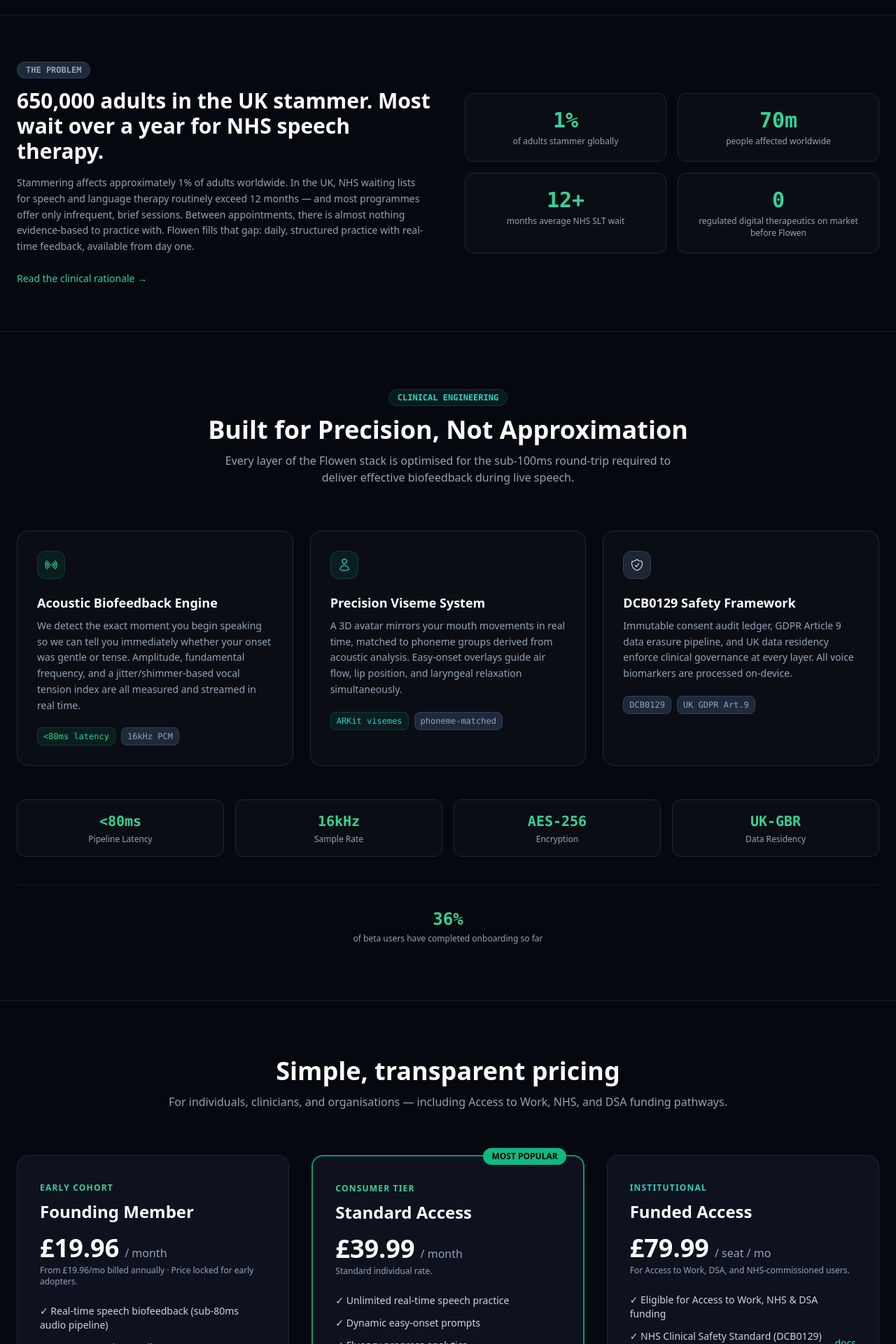
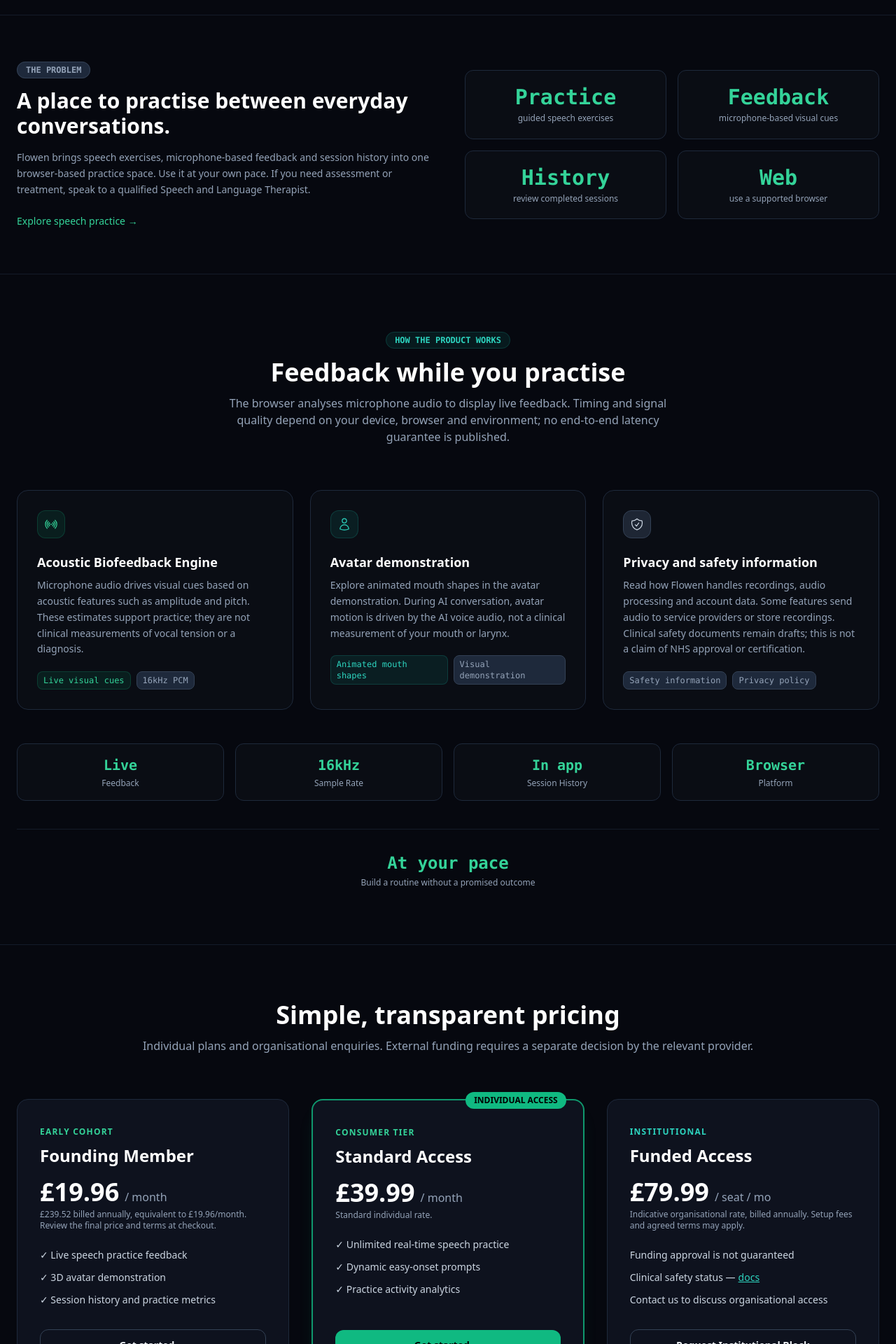
Before and after one commit to flowentechnologies/flowen-platform, a Next.js app: page / in a window 1280 px wide. Shown: the part 1660-3580 px from the top of the page at 70% size. Built offline with nearby package versions, Linux system fonts and the light colour scheme; no server answers.

Commit message:
fix: public factual copy - src/app/page.tsx [skip ci]

```diff
--- a/src/app/page.tsx
+++ b/src/app/page.tsx
@@ -27,21 +27,21 @@
                 THE PROBLEM
               </span>
               <h2 className="text-2xl md:text-3xl font-bold text-white mt-4 leading-snug">
-                650,000 adults in the UK stammer. Most wait over a year for NHS speech therapy.
+                A place to practise between everyday conversations.
               </h2>
               <p className="text-slate-400 text-sm mt-4 leading-relaxed">
-                Stammering affects approximately 1% of adults worldwide. In the UK, NHS waiting lists for speech and language therapy routinely exceed 12 months — and most programmes offer only infrequent, brief sessions. Between appointments, there is almost nothing evidence-based to practice with. Flowen fills that gap: daily, structured practice with real-time feedback, available from day one.
+                Flowen brings speech exercises, microphone-based feedback and session history into one browser-based practice space. Use it at your own pace. If you need assessment or treatment, speak to a qualified Speech and Language Therapist.
               </p>
               <a href="/resources/easy-onset-techniques" className="inline-flex items-center gap-2 text-sm text-emerald-400 hover:text-emerald-300 font-medium transition-colors mt-6">
-                Read the clinical rationale →
+                Explore speech practice →
               </a>
             </div>
             <div className="grid grid-cols-2 gap-4">
               {[
-                { value: '1%',  label: 'of adults stammer globally' },
-                { value: '70m', label: 'people affected worldwide' },
-                { value: '12+', label: 'months average NHS SLT wait' },
-                { value: '0',   label: 'regulated digital therapeutics on market before Flowen' },
+                { value: 'Practice', label: 'guided speech exercises' },
+                { value: 'Feedback', label: 'microphone-based visual cues' },
+                { value: 'History', label: 'review completed sessions' },
+                { value: 'Web', label: 'use a supported browser' },
               ].map(s => (
                 <div key={s.label} className="bg-[#0A0D14] border border-slate-800 rounded-xl p-5 text-center">
                   <div className="text-3xl font-black text-emerald-400 font-mono">{s.value}</div>
@@ -56,11 +56,11 @@
         <section id="technology" className="py-20 px-6 max-w-7xl mx-auto border-t border-slate-800/60">
           <div className="text-center mb-16">
             <span className="px-3 py-1 rounded-full text-xs font-mono font-bold bg-teal-500/10 text-teal-400 border border-teal-500/20">
-              CLINICAL ENGINEERING
+              HOW THE PRODUCT WORKS
             </span>
-            <h2 className="text-3xl md:text-4xl font-bold text-white mt-4">Built for Precision, Not Approximation</h2>
+            <h2 className="text-3xl md:text-4xl font-bold text-white mt-4">Feedback while you practise</h2>
             <p className="mt-3 text-slate-400 max-w-2xl mx-auto">
-              Every layer of the Flowen stack is optimised for the sub-100ms round-trip required to deliver effective biofeedback during live speech.
+              The browser analyses microphone audio to display live feedback. Timing and signal quality depend on your device, browser and environment; no end-to-end latency guarantee is published.
             </p>
           </div>
 
@@ -73,10 +73,10 @@
               </div>
               <h3 className="text-lg font-bold text-white mb-2">Acoustic Biofeedback Engine</h3>
               <p className="text-slate-400 text-sm leading-relaxed">
-                We detect the exact moment you begin speaking so we can tell you immediately whether your onset was gentle or tense. Amplitude, fundamental frequency, and a jitter/shimmer-based vocal tension index are all measured and streamed in real time.
+                Microphone audio drives visual cues based on acoustic features such as amplitude and pitch. These estimates support practice; they are not clinical measurements of vocal tension or a diagnosis.
               </p>
               <div className="mt-5 flex items-center gap-2">
-                <span className="px-2 py-1 bg-emerald-500/10 border border-emerald-500/20 rounded-lg text-xs font-mono text-emerald-400">&lt;80ms latency</span>
+                <span className="px-2 py-1 bg-emerald-500/10 border border-emerald-500/20 rounded-lg text-xs font-mono text-emerald-400">Live visual cues</span>
                 <span className="px-2 py-1 bg-slate-800 border border-slate-700 rounded-lg text-xs font-mono text-slate-400">16kHz PCM</span>
               </div>
             </div>
@@ -87,13 +87,13 @@
                   <path strokeLinecap="round" strokeLinejoin="round" d="M15.75 6a3.75 3.75 0 11-7.5 0 3.75 3.75 0 017.5 0zM4.501 20.118a7.5 7.5 0 0114.998 0A17.933 17.933 0 0112 21.75c-2.676 0-5.216-.584-7.499-1.632z" />
                 </svg>
               </div>
-              <h3 className="text-lg font-bold text-white mb-2">Precision Viseme System</h3>
+              <h3 className="text-lg font-bold text-white mb-2">Avatar demonstration</h3>
               <p className="text-slate-400 text-sm leading-relaxed">
-                A 3D avatar mirrors your mouth movements in real time, matched to phoneme groups derived from acoustic analysis. Easy-onset overlays guide air flow, lip position, and laryngeal relaxation simultaneously.
+                Explore animated mouth shapes in the avatar demonstration. During AI conversation, avatar motion is driven by the AI voice audio, not a clinical measurement of your mouth or larynx.
               </p>
               <div className="mt-5 flex items-center gap-2">
-                <span className="px-2 py-1 bg-teal-500/10 border border-teal-500/20 rounded-lg text-xs font-mono text-teal-400">ARKit visemes</span>
-                <span className="px-2 py-1 bg-slate-800 border border-slate-700 rounded-lg text-xs font-mono text-slate-400">phoneme-matched</span>
+                <span className="px-2 py-1 bg-teal-500/10 border border-teal-500/20 rounded-lg text-xs font-mono text-teal-400">Animated mouth shapes</span>
+                <span className="px-2 py-1 bg-slate-800 border border-slate-700 rounded-lg text-xs font-mono text-slate-400">Visual demonstration</span>
               </div>
             </div>
 
@@ -103,13 +103,13 @@
                   <path strokeLinecap="round" strokeLinejoin="round" d="M9 12.75L11.25 15 15 9.75m-3-7.036A11.959 11.959 0 013.598 6 11.99 11.99 0 003 9.749c0 5.592 3.824 10.29 9 11.623 5.176-1.332 9-6.03 9-11.622 0-1.31-.21-2.571-.598-3.751h-.152c-3.196 0-6.1-1.248-8.25-3.285z" />
                 </svg>
               </div>
-              <h3 className="text-lg font-bold text-white mb-2">DCB0129 Safety Framework</h3>
+              <h3 className="text-lg font-bold text-white mb-2">Privacy and safety information</h3>
               <p className="text-slate-400 text-sm leading-relaxed">
-                Immutable consent audit ledger, GDPR Article 9 data erasure pipeline, and UK data residency enforce clinical governance at every layer. All voice biomarkers are processed on-device.
+                Read how Flowen handles recordings, audio processing and account data. Some features send audio to service providers or store recordings. Clinical safety documents remain drafts; this is not a claim of NHS approval or certification.
               </p>
               <div className="mt-5 flex items-center gap-2">
-                <span className="px-2 py-1 bg-slate-800 border border-slate-700 rounded-lg text-xs font-mono text-slate-400">DCB0129</span>
-                <span className="px-2 py-1 bg-slate-800 border border-slate-700 rounded-lg text-xs font-mono text-slate-400">UK GDPR Art.9</span>
+                <span className="px-2 py-1 bg-slate-800 border border-slate-700 rounded-lg text-xs font-mono text-slate-400">Safety information</span>
+                <span className="px-2 py-1 bg-slate-800 border border-slate-700 rounded-lg text-xs font-mono text-slate-400">Privacy policy</span>
               </div>
             </div>
           </div>
@@ -117,10 +117,10 @@
           {/* Stats strip */}
           <div className="grid grid-cols-2 md:grid-cols-4 gap-4">
             {[
-              { label: 'Pipeline Latency', value: '<80ms' },
+              { label: 'Feedback', value: 'Live' },
               { label: 'Sample Rate',      value: '16kHz' },
-              { label: 'Encryption',       value: 'AES-256' },
-              { label: 'Data Residency',   value: 'UK-GBR' },
+              { label: 'Session History', value: 'In app' },
+              { label: 'Platform', value: 'Browser' },
             ].map(stat => (
               <div key={stat.label} className="bg-[#0A0D14] border border-slate-800 rounded-xl p-4 text-center">
                 <div className="text-xl font-black text-emerald-400 font-mono">{stat.value}</div>
@@ -131,8 +131,8 @@
 
           {/* Social proof */}
           <div className="mt-10 pt-8 border-t border-slate-800/60 text-center">
-            <div className="text-2xl font-black text-emerald-400 font-mono">36%</div>
-            <div className="text-xs text-slate-400 mt-1 max-w-xs mx-auto">of beta users have completed onboarding so far</div>
+            <div className="text-2xl font-black text-emerald-400 font-mono">At your pace</div>
+            <div className="text-xs text-slate-400 mt-1 max-w-xs mx-auto">Build a routine without a promised outcome</div>
           </div>
         </section>
 
@@ -140,7 +140,7 @@
         <section id="pricing" className="py-20 px-6 max-w-7xl mx-auto border-t border-slate-800/60">
           <div className="text-center mb-16">
             <h2 className="text-3xl md:text-4xl font-bold text-white">Simple, transparent pricing</h2>
-            <p className="mt-3 text-slate-400">For individuals, clinicians, and organisations — including Access to Work, NHS, and DSA funding pathways.</p>
+            <p className="mt-3 text-slate-400">Individual plans and organisational enquiries. External funding requires a separate decision by the relevant provider.</p>
           </div>
 
           <div className="grid grid-cols-1 md:grid-cols-3 gap-8">
@@ -153,11 +153,11 @@
                   <span className="text-4xl font-extrabold">£19.96</span>
                   <span className="text-slate-400 ml-2">/ month</span>
                 </div>
-                <p className="text-xs text-slate-400 mt-1">From £19.96/mo billed annually · Price locked for early adopters.</p>
+                <p className="text-xs text-slate-400 mt-1">£239.52 billed annually, equivalent to £19.96/month. Review the final price and terms at checkout.</p>
                 <ul className="mt-6 space-y-3 text-sm text-slate-300">
-                  <li className="flex items-center">✓ Real-time speech biofeedback (sub-80ms audio pipeline)</li>
-                  <li className="flex items-center">✓ 3D avatar &amp; viseme alignment</li>
-                  <li className="flex items-center">✓ Personal fluency progress metrics</li>
+                  <li className="flex items-center">✓ Live speech practice feedback</li>
+                  <li className="flex items-center">✓ 3D avatar demonstration</li>
+                  <li className="flex items-center">✓ Session history and practice metrics</li>
                 </ul>
               </div>
               <a
@@ -170,7 +170,7 @@
 
             {/* Standard Consumer */}
             <div className="bg-[#0E121E] border-2 border-emerald-500/80 rounded-2xl p-8 flex flex-col justify-between relative shadow-xl shadow-emerald-500/10">
-              <div className="absolute -top-3 right-6 bg-emerald-500 text-black text-xs font-bold px-3 py-1 rounded-full uppercase">Most Popular</div>
+              <div className="absolute -top-3 right-6 bg-emerald-500 text-black text-xs font-bold px-3 py-1 rounded-full uppercase">Individual Access</div>
               <div>
                 <span className="text-xs font-semibold text-emerald-400 uppercase tracking-widest">Consumer Tier</span>
                 <h3 className="text-2xl font-bold text-white mt-2">Standard Access</h3>
@@ -182,7 +182,7 @@
                 <ul className="mt-6 space-y-3 text-sm text-slate-300">
                   <li className="flex items-center">✓ Unlimited real-time speech practice</li>
                   <li className="flex items-center">✓ Dynamic easy-onset prompts</li>
-                  <li className="flex items-center">✓ Fluency progress analytics</li>
+                  <li className="flex items-center">✓ Practice activity analytics</li>
                 </ul>
               </div>
               <a
@@ -202,11 +202,11 @@
                   <span className="text-4xl font-extrabold">£79.99</span>
                   <span className="text-slate-400 ml-2">/ seat / mo</span>
                 </div>
-                <p className="text-xs text-slate-400 mt-1">For Access to Work, DSA, and NHS-commissioned users.</p>
+                <p className="text-xs text-slate-400 mt-1">Indicative organisational rate, billed annually. Setup fees and agreed terms may apply.</p>
                 <ul className="mt-6 space-y-3 text-sm text-slate-300">
-                  <li className="flex items-center">✓ Eligible for Access to Work, NHS &amp; DSA funding</li>
-                  <li className="flex items-center">✓ NHS Clinical Safety Standard (DCB0129) — <a href="/security#dcb0129" className="text-teal-400 underline ml-1">docs</a></li>
-                  <li className="flex items-center">✓ Dedicated account manager &amp; block portal</li>
+                  <li className="flex items-center">Funding approval is not guaranteed</li>
+                  <li className="flex items-center">Clinical safety status — <a href="/security#dcb0129" className="text-teal-400 underline ml-1">docs</a></li>
+                  <li className="flex items-center">Contact us to discuss organisational access</li>
                 </ul>
               </div>
               <a
@@ -225,18 +225,18 @@
             <span className="px-3 py-1 rounded-full text-xs font-mono font-bold bg-emerald-500/10 text-emerald-400 border border-emerald-500/30">
               HOW IT WORKS
             </span>
-            <h2 className="text-3xl md:text-4xl font-bold text-white mt-4">Your path to fluent speech</h2>
+            <h2 className="text-3xl md:text-4xl font-bold text-white mt-4">Your practice routine</h2>
             <p className="mt-3 text-slate-400 text-sm max-w-xl mx-auto">
-              From sign-up to measurable progress — five steps, fully guided.
+              Explore the account, practice and session-history tools. No improvement in fluency is guaranteed.
             </p>
           </div>
           <div className="space-y-20">
             {[
-              { n:'01', title:'Create your account',        body:'Sign up in under 60 seconds — no card required. Access is open; no waiting list.',                                                                                                                                                       src:'/assets/screenshots/auth-signup.jpg',        alt:'Sign up screen' },
-              { n:'02', title:'Set up your profile',        body:'Choose your role — someone who stammers, clinician, researcher, or carer. Flowen personalises your programme from day one.',                                                                                                             src:'/assets/screenshots/onboarding.jpg',          alt:'Onboarding screen' },
-              { n:'03', title:'Begin daily practice',       body:'Work through 5 progressive practice stages with 10 rotating exercises each, built on evidence-based fluency techniques used in clinical speech therapy.',                                                                                src:'/assets/screenshots/dashboard-practice.jpg',  alt:'Practice session' },
-              { n:'04', title:'Track your progress',        body:'Every session is logged. See fluency trends, session streaks, and stage completion in your personal analytics dashboard.',                                                                                                               src:'/assets/screenshots/dashboard-analytics.jpg', alt:'Analytics dashboard' },
-              { n:'05', title:'SLT monitoring (Funded Access)', body:'On the Funded Access tier, your SLT can review your session data remotely, adjust your programme, and track progress — all in-platform.',                                                                                          src:'/assets/screenshots/clinician.jpg',           alt:'Clinician dashboard' },
+              { n:'01', title:'Create your account',        body:'Create an account without a payment card. Three introductory practice sessions are included.',                                                                                                                                                       src:'/assets/screenshots/auth-signup.jpg',        alt:'Sign up screen' },
+              { n:'02', title:'Set up your profile',        body:'Choose your role and enter your practice preferences during onboarding.',                                                                                                             src:'/assets/screenshots/onboarding.jpg',          alt:'Onboarding screen' },
+              { n:'03', title:'Begin daily practice',       body:'Explore guided practice stages and exercises. The exercises are not a personalised clinical treatment plan.',                                                                                src:'/assets/screenshots/dashboard-practice.jpg',  alt:'Practice session' },
+              { n:'04', title:'Track your progress',        body:'Review saved session summaries, practice activity and stage completion in your dashboard. Automated scores are estimates, not validated clinical outcomes.',                                                                                                               src:'/assets/screenshots/dashboard-analytics.jpg', alt:'Analytics dashboard' },
+              { n:'05', title:'Clinician tools', body:'The platform includes clinician interfaces for assigned accounts. Access requires an appropriate clinician relationship and account permissions; a subscription does not supply a therapist.',                                                                                          src:'/assets/screenshots/clinician.jpg',           alt:'Clinician dashboard' },
             ].map((step, i) => (
               <div key={step.n} className={`flex flex-col ${i % 2 === 0 ? 'md:flex-row' : 'md:flex-row-reverse'} items-center gap-10 md:gap-16`}>
                 <div className="w-full md:w-1/2 order-first md:order-none">
@@ -274,18 +274,18 @@
           <div className="mt-6 grid grid-cols-1 md:grid-cols-3 gap-4">
             <div className="bg-slate-900/60 border border-slate-800 rounded-xl px-5 py-4">
               <div className="text-emerald-400 text-xs font-mono font-bold uppercase tracking-wider mb-1">Real-Time Biofeedback</div>
-              <div className="text-slate-400 text-sm">Sub-80ms acoustic processing with live laryngeal tension overlay</div>
+              <div className="text-slate-400 text-sm">Live acoustic feedback with estimated practice cues</div>
             </div>
             <a href="/viseme" className="bg-slate-900/60 border border-slate-800 hover:border-emerald-500/40 rounded-xl px-5 py-4 transition-colors group block">
               <div className="text-emerald-400 text-xs font-mono font-bold uppercase tracking-wider mb-1 flex items-center gap-1.5">
                 Viseme Alignment
                 <span className="text-emerald-500/60 group-hover:text-emerald-400 transition-colors text-xs">↗</span>
               </div>
-              <div className="text-slate-400 text-sm">ARKit viseme avatar driven by real-time frequency analysis of the AI's spoken audio — explore all states</div>
+              <div className="text-slate-400 text-sm">ARKit viseme avatar driven by real-time frequency analysis of the AI audio — explore all states</div>
             </a>
             <div className="bg-slate-900/60 border border-slate-800 rounded-xl px-5 py-4">
               <div className="text-emerald-400 text-xs font-mono font-bold uppercase tracking-wider mb-1">Session Analytics</div>
-              <div className="text-slate-400 text-sm">Fluency progress, session trends, and SLT remote monitoring (Funded Access)</div>
+              <div className="text-slate-400 text-sm">Session history and estimated practice metrics</div>
             </div>
           </div>
         </section>
```
